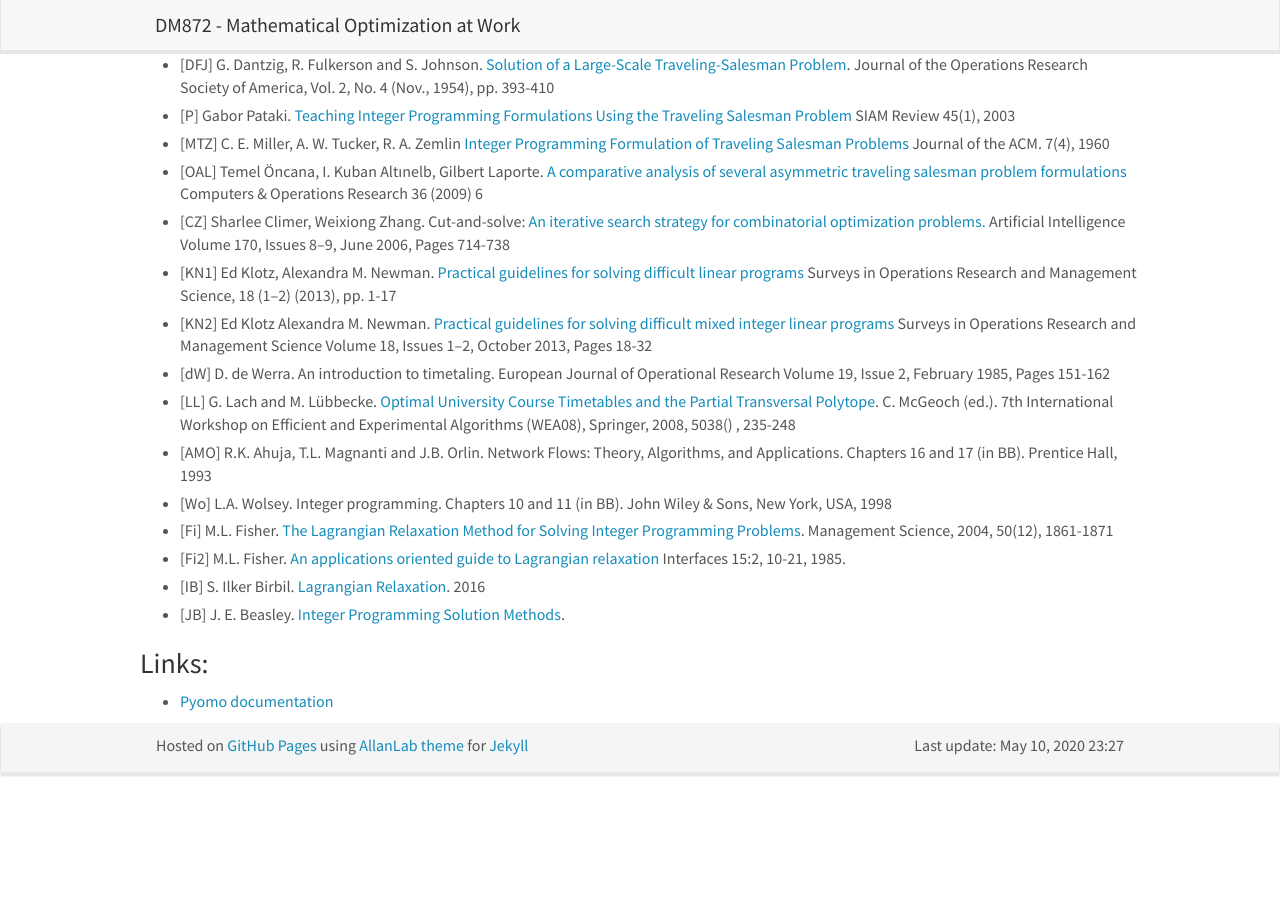
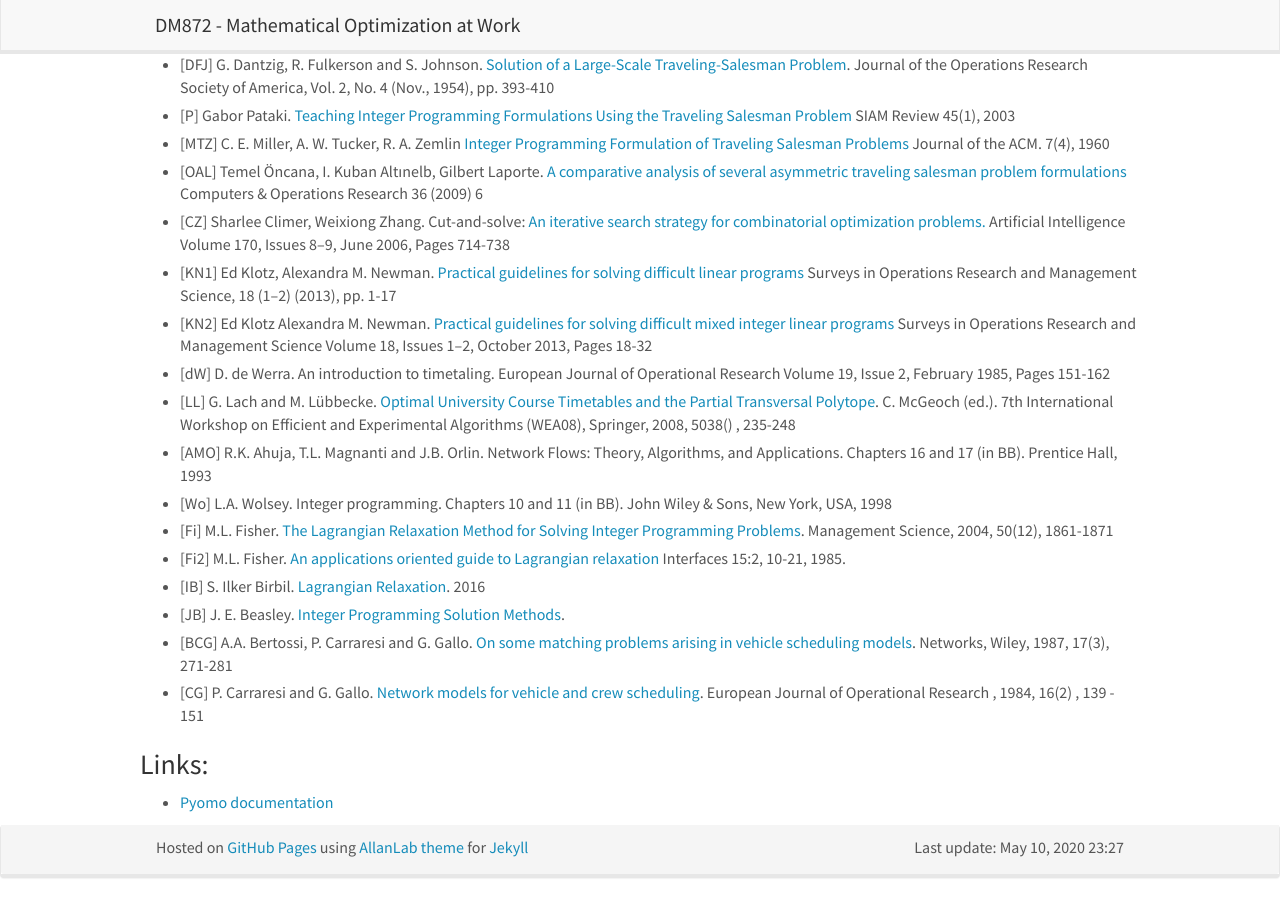
Before and after one commit to DM872/dm872.github.io, a Jekyll site: the page built from index.md, in a window 1280 px wide and 900 px high, scrolled down 1120 px. Built offline with Jekyll 4.4.1, drawn with Linux system fonts in a browser that asks for light colours; nearby versions of some CDN libraries; our own code applies the rules of GitHub Pages for plain Markdown files; before the commit the page ends 1918 px from its top, so only the background shows below that.

Commit message:
added vehicle scheduling

```diff
--- a/index.md
+++ b/index.md
@@ -220,6 +220,16 @@ Other material for this course is available through the associated
   Methods](http://people.brunel.ac.uk/~mastjjb/jeb/natcor_ip_rest.pdf).
 
 
+- [BCG] A.A. Bertossi, P. Carraresi and G. Gallo. [On some matching
+  problems arising in vehicle scheduling
+  models](http://dx.doi.org/10.1002/net.3230170303). Networks, Wiley,
+  1987, 17(3), 271-281
+
+- [CG] P. Carraresi and G. Gallo. [Network models for vehicle and crew
+  scheduling](http://dx.doi.org/10.1016/0377-2217(84)90068-7). European
+  Journal of Operational Research , 1984, 16(2) , 139 - 151
+
+
 
 
 <!--
```
Also changed, not shown: other parts of index.md (+0 -10 lines).
